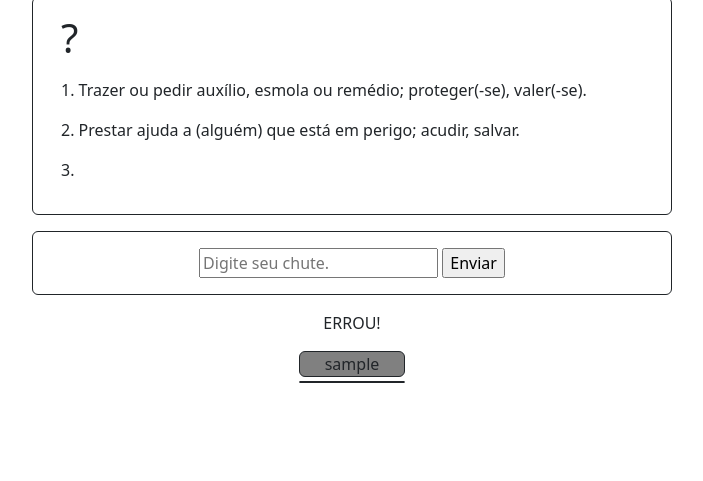
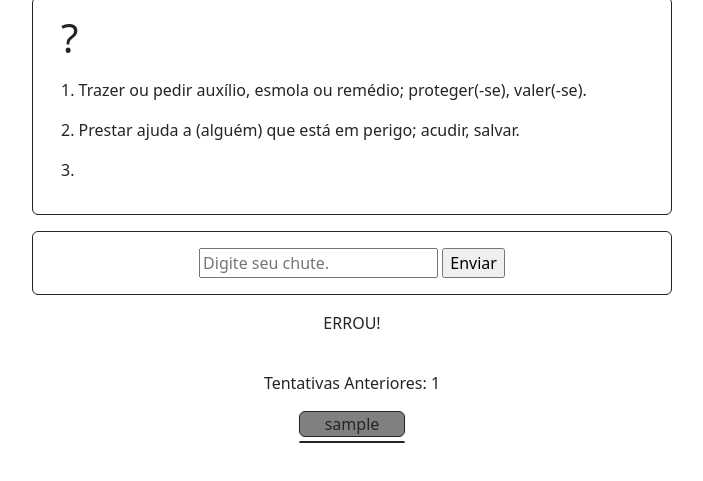
Before and after one commit to VPortoV/Dicionar.io, a plain HTML site: page index.html in a window 1280 px wide. Both pictures are taken after typing "Sample" into the empty fields and a click on the input "Enviar". Shown: the part 109-590 px from the top of the page, without its empty margins (288-991 px from the left). Drawn offline with nearby package versions, Linux system fonts and the light colour scheme.

Commit message:
guess counter + tables attempt

```diff
--- a/app.js
+++ b/app.js
@@ -6,8 +6,8 @@ const hints = [
 ];
 const similar = ["furacão", "tufão", "tornado", "ecnéfia", "vara", "vendaval", "vento"]
 const opposite = [];
+
 */
-
 var word = "socorrer";
 const hints = [
 "1. Trazer ou pedir auxílio, esmola ou remédio; proteger(-se), valer(-se).",
@@ -21,12 +21,17 @@ var attempts = 0;
 var oldGuess = "";
 var oldGuessType = "unrelated";
 
+
 function OnLoad(){
     document.getElementById("hint1").innerHTML = hints[0];
 }
 
 function checkGuess(){
     attempts++;
+    document.getElementById("display-tentativas").innerHTML = "Tentativas Anteriores: " + attempts;
+
+    //let tabela = document.querySelector('.guesses');
+    //let corpoTabela = tabela.getElementsByTagName('tbody');
 
     clearGuessTags("last-guess");
     clearGuessTags("oldest-guess");
@@ -34,7 +39,12 @@ function checkGuess(){
     var display = document.getElementById("display-text");
     var guess = document.getElementById("guess-input").value.toLowerCase();
     document.getElementById("guess-input").value = "";
-    console.log(guess);
+    console.log('Player guessed ' +  guess + '.');
+
+    //let guessRow = corpoTabela.insertRow(0);
+    //let guessCell = guessRow.insertCell(0);
+
+    //guessCell.innerHTML = guess;
 
     document.getElementById("last-guess").innerHTML = guess;
     document.getElementById("oldest-guess").innerHTML = oldGuess;
--- a/index.html
+++ b/index.html
@@ -36,14 +36,24 @@
 
     <div class="p-3 text-center" id="display-text"><!-- CORRECT! / WRONG! text !--></div>
 
+    <div class="mt-1 p-3 text-center" id="display-tentativas">Tentativas Anteriores: 0</div>
+
     <div class="container-sm col-1 text-center">
         <div class="row gy-1">
+            <!--
+
+            TODO: REWORK ENTIRE WEBSITE TO WORK WITH TABLES, YAAAAAAAAAAY!
+
+            -->
+        <!--    <table class="table table-striped table-hover text-center guesses">
+                <tbody>
+
+                </tbody>
+            </table> !-->
             <div class="border border-dark rounded unrelated" id="last-guess"></div>
             <div class="border border-dark rounded unrelated" id="oldest-guess"></div>
         </div>
     </div>
-
-
 
     <script src="https://cdn.jsdelivr.net/npm/bootstrap@5.2.3/dist/js/bootstrap.bundle.min.js"
     integrity="sha384-kenU1KFdBIe4zVF0s0G1M5b4hcpxyD9F7jL+jjXkk+Q2h455rYXK/7HAuoJl+0I4"
```
